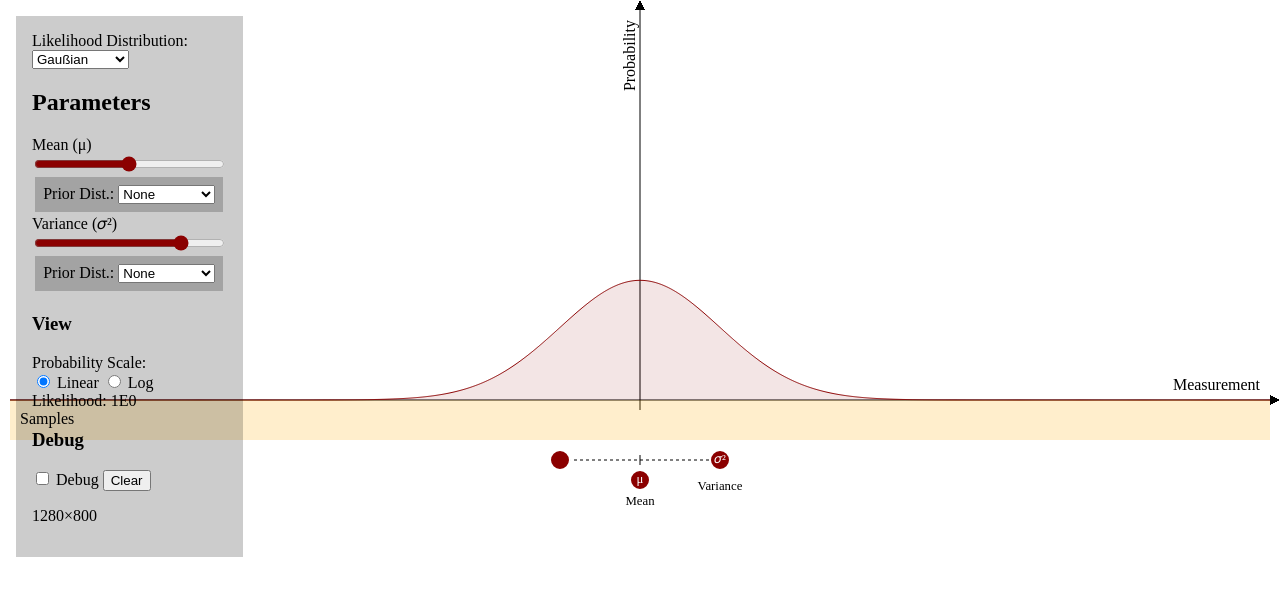
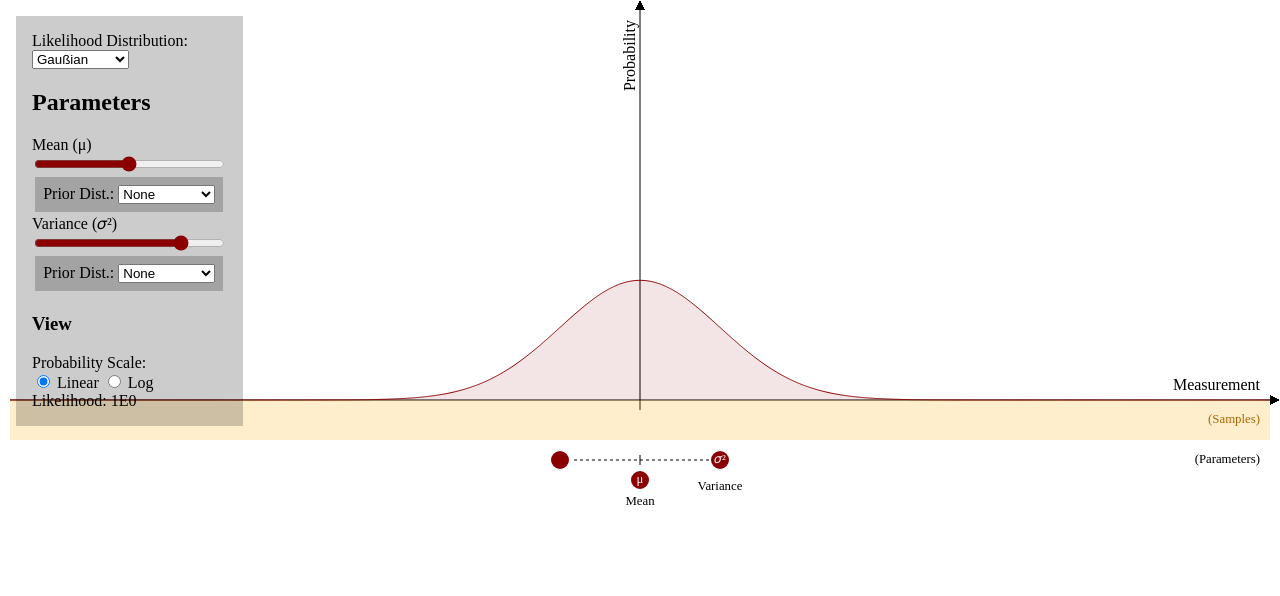
Before and after one commit to laszlokorte/posterior, a SvelteKit app: page / in a window 1280 px wide. Shown: the top 596 px of the page. Built offline with nearby package versions, Linux system fonts and the light colour scheme.

Commit message:
improve axis labels

```diff
--- a/src/routes/+page.svelte
+++ b/src/routes/+page.svelte
@@ -298,7 +298,7 @@
                             {#each distributions[parameterPriorDistTypes[param]].parameters as priorParam(priorParam)}
                                 <div style="display: grid;">
                                     <label for="">{parameters[priorParam].name} ({parameters[priorParam].symbol})</label>
-                                    <input type="range"  step={parameters[param].slider.step} style:accent-color={parameters[param].color} oninput={updateSlider(priorParam, parameterPriorDistParams[param])} value={parameters[priorParam].slider.unproject(parameterPriorDistParams[param][priorParam])} min={parameters[priorParam].slider.min} max={parameters[priorParam].slider.max} />
+                                    <input type="range"  step={parameters[priorParam].slider.step} style:accent-color={parameters[param].color} oninput={updateSlider(priorParam, parameterPriorDistParams[param])} value={parameters[priorParam].slider.unproject(parameterPriorDistParams[param][priorParam])} min={parameters[priorParam].slider.min} max={parameters[priorParam].slider.max} />
                                 </div>
                             {/each}
                             {/if}
@@ -316,16 +316,6 @@
 
                 <div>
                     Likelihood: {decimalFormat.format(likelihood)}
-                </div>
-
-                <h3>Debug</h3>
-                <div>
-                    <label><input type="checkbox" bind:checked={debug}> Debug</label>
-                    <button onclick={clearSamples}>Clear</button>
-
-                    <p>
-                        {$reactiveVP.screen.size.x}&times;{$reactiveVP.screen.size.y}
-                    </p>
                 </div>
             </div>
         </div>
@@ -381,7 +371,7 @@
                             {@const vOffset = 180 + 100*i}
                             {@const hOffset = parameters[param].renderOffset(parameterValues)}
                             <g>
-                                <text x={adapter.visibleMin.x + 20} y={vOffset-10} dominant-baseline="middle">{parameters[param].name} Prior Distribution</text>
+                                <text font-size="0.8em" x={hOffset + 5} y={vOffset+10} dominant-baseline="middle">Prior Dist. of {parameters[param].name} ({parameters[param].symbol})</text>
 
                                 <polyline class="plot-area" fill-opacity="0.1" fill={parameters[param].color} stroke="none" stroke-width="2" points={`${adapter.visibleMin.x+axisPadding},${vOffset},`+join(",", map(adapter.linspaceX(axisPadding), x => `${x+hOffset},${vOffset+0.2*yScale*currentPdf(x,parameterPriorDistParams[param])}`))+`,${adapter.visibleMax.x-axisPadding},${vOffset}`} />
                                 <polyline class="plot-line" fill="none" stroke={parameters[param].color} stroke-width="2" points={`${adapter.visibleMin.x+axisPadding},${vOffset},`+join(",", map(adapter.linspaceX(axisPadding), x => `${x+hOffset},${vOffset+0.2*yScale*currentPdf(x,parameterPriorDistParams[param])}`))+`,${adapter.visibleMax.x-axisPadding},${vOffset}`} />
@@ -404,7 +394,8 @@
                     {/each}
                     <g>
                         <rect cursor="copy" fill-opacity="0.2" fill="#ffaa00" x={adapter.visibleMin.x+axisPadding} y={0}  width={adapter.visibleWidth-2*axisPadding} height={40} onpointerdown={adapter.delegate(addSample)} />
-                        <text x={adapter.visibleMin.x + 20} y={20} dominant-baseline="middle">Samples</text>
+                        <text font-size="0.8em" x={adapter.visibleMax.x - 20} y={20} dominant-baseline="middle" text-anchor="end" fill="#aa6600">(Samples)</text>
+                        <text font-size="0.8em" x={adapter.visibleMax.x - 20} y={60} dominant-baseline="middle" text-anchor="end">(Parameters)</text>
                     </g>
                     <g pointer-events="none">
                         {#each samples as {x,color}}
```
Also changed, not shown: src/lib/distributions.js.
